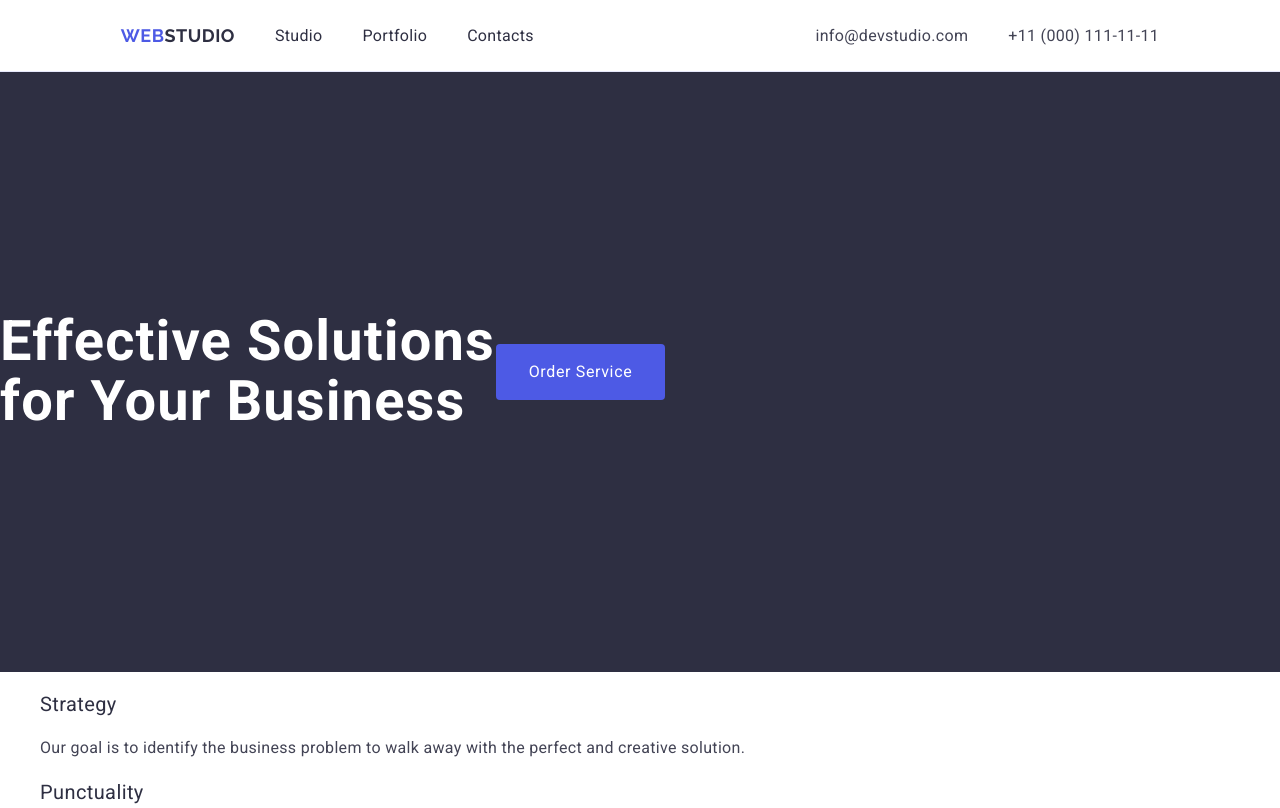
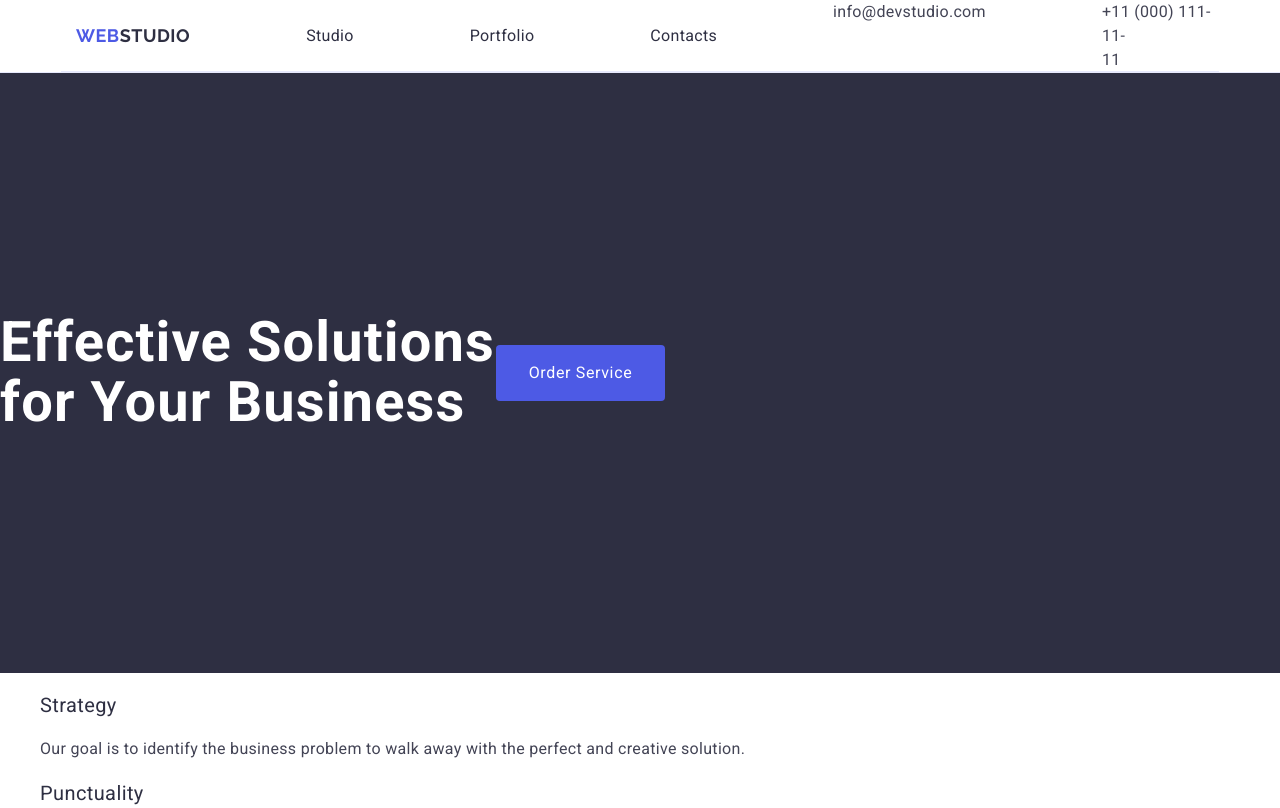
Before and after one commit to Esatsy/goit-markup-hw-03, a plain HTML site: page index.html in a window 1280 px wide. Shown: the top 808 px of the page. Drawn offline with nearby package versions, Linux system fonts and the light colour scheme.

Commit message:
header changes

```diff
--- a/css/styles.css
+++ b/css/styles.css
@@ -1,3 +1,4 @@
+/*General css rules*/
 body{
     color: #434455;
     line-height: 1.5;
@@ -19,6 +20,13 @@ img{
     width: 1158px;
     margin: 0 auto;
     padding: 0 15px;
+}
+/*Header*/
+.page-header{
+    border-bottom: 1px solid #e7e9fc;
+}
+.page-header a{
+    margin-right: 76px;
 }
 .page-logo-first{
 color: #4D5AE5;
@@ -92,9 +100,9 @@ text-decoration: none;
 
 
 }
-
+/*Hero section (section 1)*/
 .hero-section{
-
+    padding: 188px 0;
     display: flex;
     align-items: center;
     height: 600px;
@@ -134,6 +142,7 @@ text-decoration: none;
     background-color: #404BBF;
     cursor: pointer;
 }
+/*About section (section 2)*/
 .section-about-hidden-title{
     display: none;
 }
@@ -150,6 +159,7 @@ text-decoration: none;
     letter-spacing: 0.02em;
     color: #434455;
 }
+/*Our team section (section 3)*/
 .our-team-section{
     background-color: #f4f4fd;
 }
@@ -175,6 +185,7 @@ font-size: 36px;
 .our-team-section-list{
     background-color: #FFFFFF;
 }
+/*Footer*/
 footer{
 background-color: #2E2F42;
 }
--- a/index.html
+++ b/index.html
@@ -19,8 +19,8 @@
   </head>
 
   <body>
-    <header>
-      <div class="header-container">
+    <header class="page-header">
+      <div class="header-container container">
         <nav class="page-nav">
           <a href="./index.html" class="page-logo-first"
             >Web<span class="page-logo-second">Studio</span>
@@ -48,10 +48,12 @@
       </div>
     </header>
     <main>
-      <section class="hero-section">
-        <h1 class="hero-title">Effective Solutions for Your Business</h1>
-        <button class="hero-button" type="button">Order Service</button>
-      </section>
+      <div class="">
+        <section class="hero-section">
+          <h1 class="hero-title">Effective Solutions for Your Business</h1>
+          <button class="hero-button" type="button">Order Service</button>
+        </section>
+      </div>
       <section class="section-about">
         <h2 class="section-about-hidden-title">hidden title</h2>
         <ul>
```
